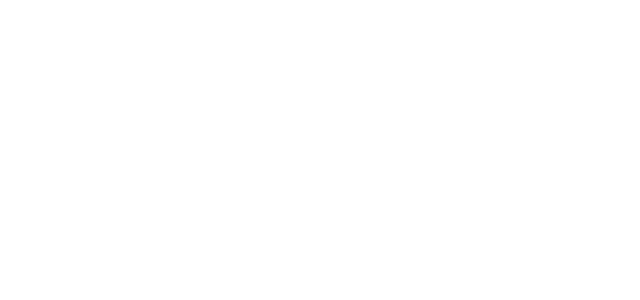
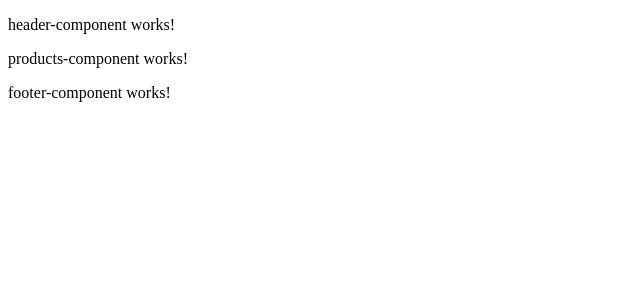
Before and after one commit to dluppoli/DemoAngular, an Angular app: page / in a window 1280 px wide. Shown: the top 300 px of the page, without its empty margins (0-640 px from the left). Built offline with nearby package versions, Linux system fonts and the light colour scheme.

Commit message:
Home Components

```diff
--- a/src/app/app.html
+++ b/src/app/app.html
@@ -1 +1,4 @@
+<!--Header Component-->
+<app-header-component></app-header-component>
 <router-outlet></router-outlet>
+<app-footer-component></app-footer-component>
--- a/src/app/app.routes.ts
+++ b/src/app/app.routes.ts
@@ -1,3 +1,6 @@
 import { Routes } from '@angular/router';
+import { ProductsComponent } from './components/products-component/products-component';
 
-export const routes: Routes = [];
+export const routes: Routes = [
+    { path:"", component:ProductsComponent }
+];
--- a/src/app/app.ts
+++ b/src/app/app.ts
@@ -1,9 +1,11 @@
 import { Component, signal } from '@angular/core';
 import { RouterOutlet } from '@angular/router';
+import { HeaderComponent } from './components/header-component/header-component';
+import { FooterComponent } from "./components/footer-component/footer-component";
 
 @Component({
   selector: 'app-root',
-  imports: [RouterOutlet],
+  imports: [RouterOutlet, HeaderComponent, FooterComponent],
   templateUrl: './app.html',
   styleUrl: './app.css'
 })
--- /dev/null
+++ b/src/app/components/footer-component/footer-component.html
@@ -0,0 +1 @@
+<p>footer-component works!</p>
--- /dev/null
+++ b/src/app/components/header-component/header-component.html
@@ -0,0 +1 @@
+<p>header-component works!</p>
--- /dev/null
+++ b/src/app/components/products-component/products-component.html
@@ -0,0 +1 @@
+<p>products-component works!</p>
--- /dev/null
+++ b/src/app/components/products-component/products-component.ts
@@ -0,0 +1,11 @@
+import { Component } from '@angular/core';
+
+@Component({
+  selector: 'app-products-component',
+  imports: [],
+  templateUrl: './products-component.html',
+  styleUrl: './products-component.css',
+})
+export class ProductsComponent {
+
+}
```
Also changed, not shown: src/app/components/footer-component/footer-component.ts (added, +11 -0 lines), src/app/components/header-component/header-component.ts (added, +11 -0 lines), src/app/components/footer-component/footer-component.css (added), src/app/components/header-component/header-component.css (added), src/app/components/products-component/products-component.css (added).
